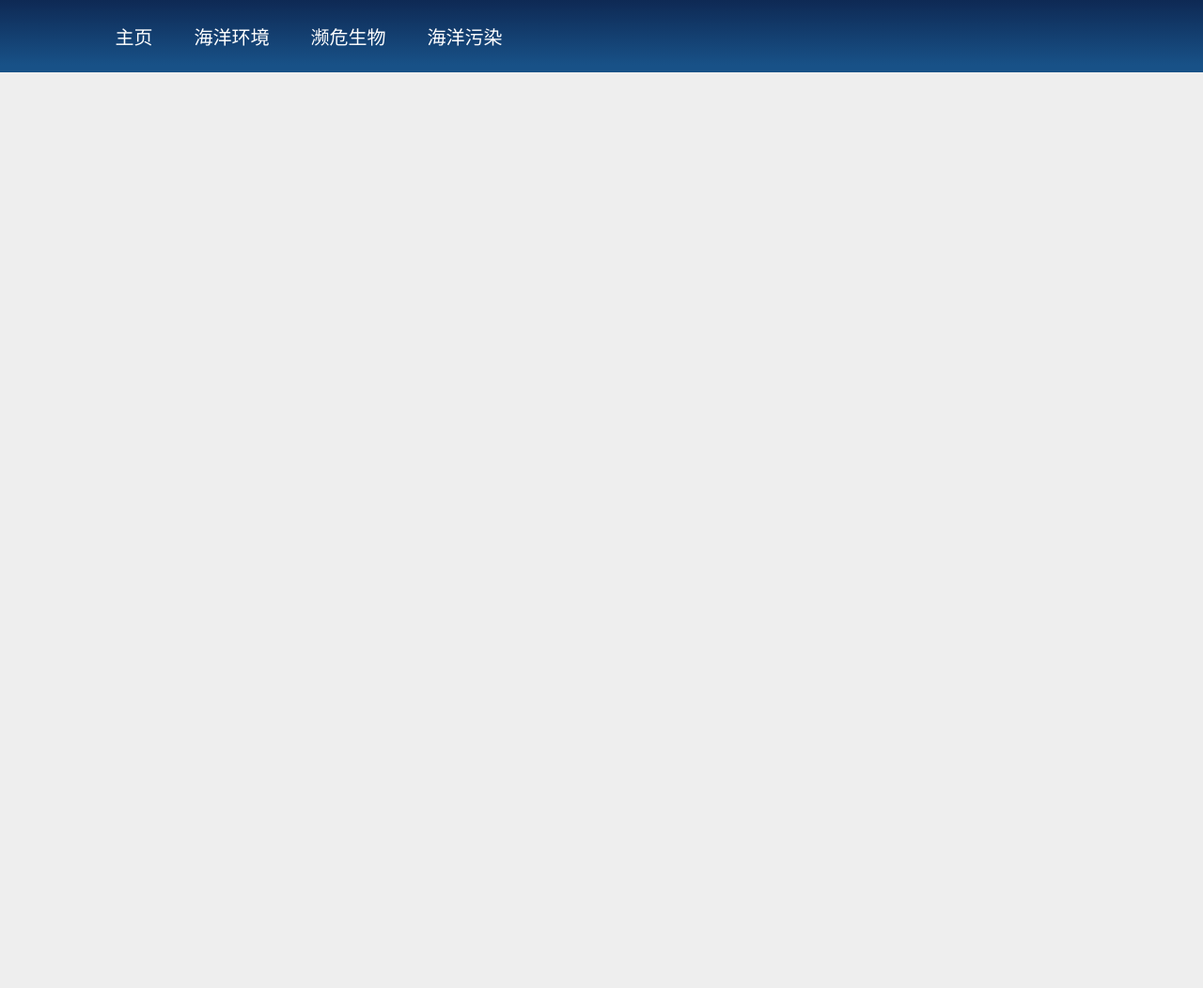
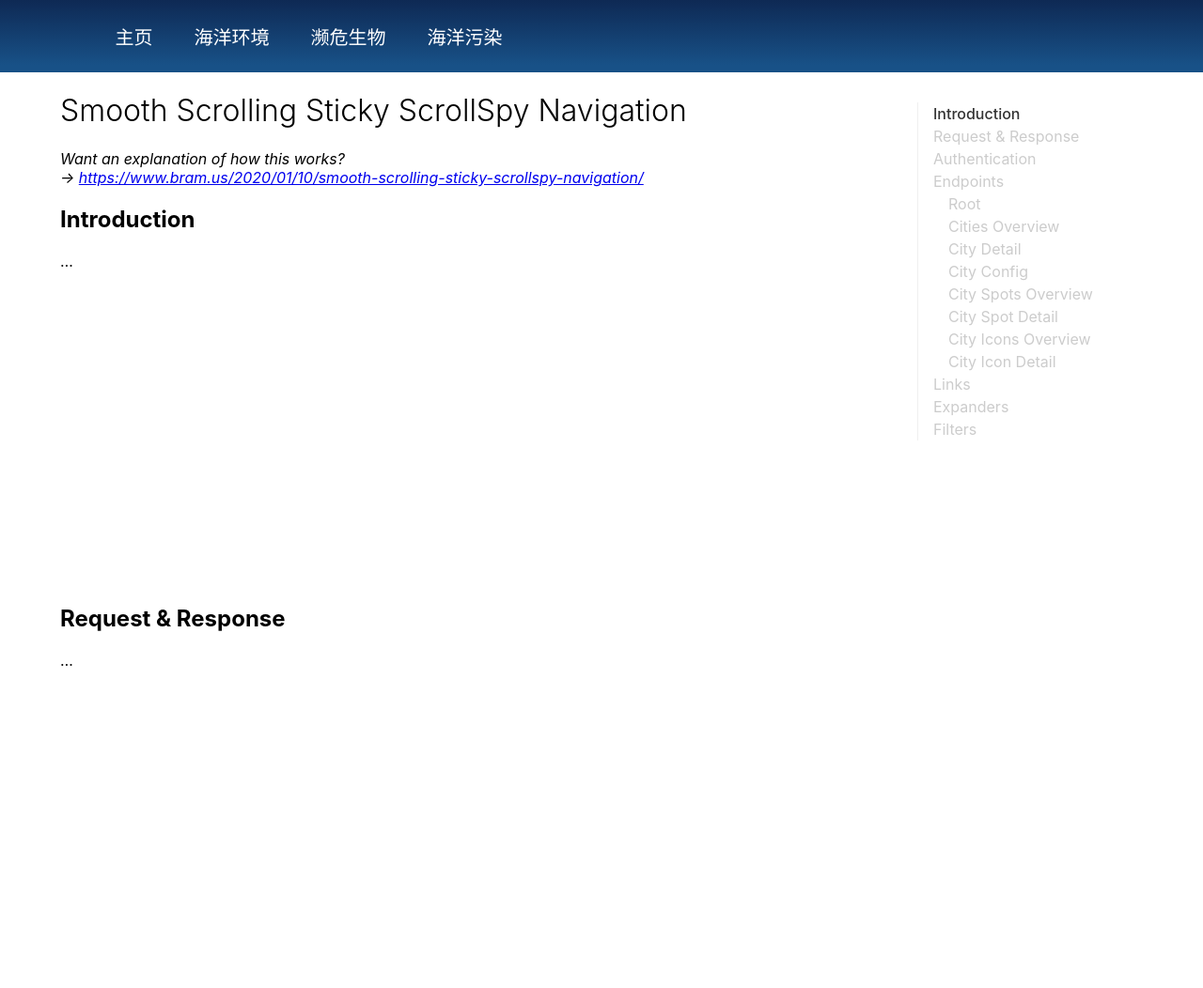
Before and after one commit to vegedogg/WebProject, a plain HTML site: page project/level_three/pollution_fuyinyanghua.html in a window 1280 px wide. Shown: the top 1052 px of the page at 94% size. Before the commit the page ends 800 px from the top, so only its background shows below. Drawn offline with Linux system fonts and the light colour scheme.

Commit message:
V1.6 (#4)

```diff
--- a/project/css/pollution_fuyinyanghua.css
+++ b/project/css/pollution_fuyinyanghua.css
@@ -4,11 +4,6 @@ body {
     height: 100%;
     background: #eeeeee;
 }
-
-body {
-    overflow: hidden;
-}
-
 
 /* 导航栏样式 */
 div.container
@@ -71,3 +66,83 @@ div.circleBehind a:hover:after
     opacity: 1;
     transform: translateX(-50%) translateY(-50%) scale(1.3);
 }
+
+
+/* 主体部分 */
+/* 1. Enable smooth scrolling */
+html {
+	scroll-behavior: smooth;
+}
+
+/* 2. Make nav sticky */
+main > nav {
+	position: sticky;
+	top: 2rem;
+    margin-top: 2rem;
+	align-self: start;
+}
+
+/* 3. ScrollSpy active styles (see JS tab for activation) */
+.section-nav li.active > a {
+	color: #333;
+	font-weight: 500;
+}
+
+/* Sidebar Navigation */
+.section-nav {
+	padding-left: 0;
+	border-left: 1px solid #efefef;
+}
+
+.section-nav a {
+	text-decoration: none;
+	display: block;
+	padding: .125rem 0;
+	color: #ccc;
+	transition: all 50ms ease-in-out; /* 💡 This small transition makes setting of the active state smooth */
+}
+
+.section-nav a:hover,
+.section-nav a:focus {
+	color: #666;
+}
+
+/** Poor man's reset **/
+* {
+	box-sizing: border-box;
+}
+
+html, body {
+	background: #fff;
+}
+
+body {
+	font-family: -apple-system, BlinkMacSystemFont, "Segoe UI", "Roboto", "Oxygen", "Ubuntu", "Cantarell", "Fira Sans", "Droid Sans", "Helvetica Neue", sans-serif;
+}
+
+ul, ol {
+	list-style: none;
+	margin: 0;
+	padding: 0;
+}
+li {
+	margin-left: 1rem;
+}
+
+h1 {
+	font-weight: 300;
+}
+
+/** page layout **/
+main {
+	display: grid;
+	grid-template-columns: 1fr 15em;
+	max-width: 100em;
+	width: 90%;
+	margin: 0 auto;
+}
+
+/** enlarge the sections for this demo, so that we have a long scrollable page **/
+section {
+	padding-bottom: 20rem;
+}
--- a/project/css/show_animals.css
+++ b/project/css/show_animals.css
@@ -6,7 +6,8 @@ body {
 }
 
 body {
-    overflow: hidden;
+    overflow-y: hidden;
+    overflow-x: auto;
 }
 
 
@@ -77,8 +78,9 @@ div.circleBehind a:hover:after
 .scroll-animations-example {
     /* position: fixed;
     top: -5vh; */
+
     > .scrollsection {
-        padding: 5vh 50vh 20vh 10vmax;
+        padding: 2vh 50vh 20vh 10vmax;
         min-width: 200vh;
     }
 
@@ -111,8 +113,9 @@ div.circleBehind a:hover:after
         text-indent: 2em;
         font-size: 1.7vh;
         transition: opacity 0.5s ease;
-        background: #185187;
-        color: white;
+        /* background: #185187; */
+        background: lightgray;
+        color: black;
         padding: 5%;
     }
     > .scrollsection > .item.-big.-horizontal p{
@@ -130,23 +133,13 @@ div.circleBehind a:hover:after
 
     > .scrollsection > .item div:nth-child(3) {
         /* background-color: red; */
-        margin-left: 12px;
+        margin-left: 30px;
         height: 18vh;
-        border-left: solid 3px #185187;
+        border-left: solid 3px lightgray;
         opacity: 0;
         transition: opacity 0.5s ease;
     }
 
-    > .scrollsection > .item div:nth-child(4) {
-        position: relative;
-        background-color:#185187;
-        height: 15px;
-        width: 15px;
-        margin-left: 6px;
-        border-radius: 50%;
-        opacity: 0;
-        transition: opacity 0.5s ease;
-    }
     > .scrollsection > .item.-normal.-horizontal div:nth-child(3){
         height: 10vh;
     }
--- /dev/null
+++ b/project/js/pollution_fuyinyanghua.js
@@ -0,0 +1,16 @@
+const sections = document.querySelectorAll('section[id]');
+window.addEventListener('scroll', () => {
+    var flag = false;
+    sections.forEach(section => {
+        const rect = section.getBoundingClientRect();
+        if (rect.top < window.innerHeight && rect.top > -10 && !flag) {
+            flag = true;
+            const id = section.id;
+            document.querySelector(`nav li a[href="#${id}"]`).parentElement.classList.add('active');
+        }
+        else {
+            const id = section.id;
+            document.querySelector(`nav li a[href="#${id}"]`).parentElement.classList.remove('active');
+        }
+    });
+});
--- a/project/level_three/pollution_fuyinyanghua.html
+++ b/project/level_three/pollution_fuyinyanghua.html
@@ -1,7 +1,7 @@
 <html>
 <head>
     <title>主页</title>
-    <link rel='stylesheet' href='../css/pollution.css' />
+    <link rel='stylesheet' href='../css/pollution_fuyinyanghua.css' />
 </head>
 
 <body>
@@ -12,5 +12,96 @@
         <a>濒危生物</a>
         <a>海洋污染</a>
       </div>
+
+      <!-- 主体部分 -->
+    <main>
+        <div>
+            <h1>Smooth Scrolling Sticky ScrollSpy Navigation</h1>
+            <p><em>Want an explanation of how this works?<br />&rarr; <a href="https://www.bram.us/2020/01/10/smooth-scrolling-sticky-scrollspy-navigation/" target="_top">https://www.bram.us/2020/01/10/smooth-scrolling-sticky-scrollspy-navigation/</a></em></p>
+            <section id="introduction">
+                <h2>Introduction</h2>
+                <p>…</p>
+            </section>
+            <section id="request-response">
+                <h2>Request &amp; Response</h2>
+                <p>…</p>
+            </section>
+            <section id="authentication">
+                <h2>Authentication</h2>
+                <p>…</p>
+            </section>
+            <section id="endpoints">
+                <h2>Endpoints</h2>
+                <section id="endpoints--root">
+                    <h3>Root</h3>
+                    <p>…</p>
+                </section>
+                <section id="endpoints--cities-overview">
+                    <h3>Cities Overview</h3>
+                    <p>…</p>
+                </section>
+                <section id="endpoints--city-detail">
+                    <h3>City Detail</h3>
+                    <p>…</p>
+                </section>
+                <section id="endpoints--city-config">
+                    <h3>City Config</h3>
+                    <p>…</p>
+                </section>
+                <section id="endpoints--city-spots-overview">
+                    <h3>City Spots Overview</h3>
+                    <p>…</p>
+                </section>
+                <section id="endpoints--city-spot-detail">
+                    <h3>City Spot Detail</h3>
+                    <p>…</p>
+                </section>
+                <section id="endpoints--city-icons-overview">
+                    <h3>City Icons Overview</h3>
+                    <p>…</p>
+                </section>
+                <section id="endpoints--city-icon-detail">
+                    <h3>City Icon Detail</h3>
+                    <p>…</p>
+                </section>
+            </section>
+            <section id="links">
+                <h2>Links</h2>
+                <p>…</p>
+            </section>
+            <section id="expanders">
+                <h2>Expanders</h2>
+                <p>…</p>
+            </section>
+            <section id="filters">
+                <h2>Filters</h2>
+                <p>…</p>
+            </section>
+        </div>
+        <nav class="section-nav">
+            <ol>
+                <li><a href="#introduction">Introduction</a></li>
+                <li><a href="#request-response">Request &amp; Response</a></li>
+                <li><a href="#authentication">Authentication</a></li>
+                <li><a href="#endpoints">Endpoints</a>
+                    <ul>
+                        <li class=""><a href="#endpoints--root">Root</a></li>
+                        <li class=""><a href="#endpoints--cities-overview">Cities Overview</a></li>
+                        <li class=""><a href="#endpoints--city-detail">City Detail</a></li>
+                        <li class=""><a href="#endpoints--city-config">City Config</a></li>
+                        <li class=""><a href="#endpoints--city-spots-overview">City Spots Overview</a></li>
+                        <li class=""><a href="#endpoints--city-spot-detail">City Spot Detail</a></li>
+                        <li class=""><a href="#endpoints--city-icons-overview">City Icons Overview</a></li>
+                        <li class=""><a href="#endpoints--city-icon-detail">City Icon Detail</a></li>
+                    </ul>
+                </li>
+                <li class=""><a href="#links">Links</a></li>
+                <li class=""><a href="#expanders">Expanders</a></li>
+                <li class=""><a href="#filters">Filters</a></li>
+            </ol>
+        </nav>
+    </main>
+
+    <script src="../js/pollution_fuyinyanghua.js"></script>
 </body>
 </html>
```
Also changed, not shown: project/level_two/show_animals.html (+0 -9 lines).
